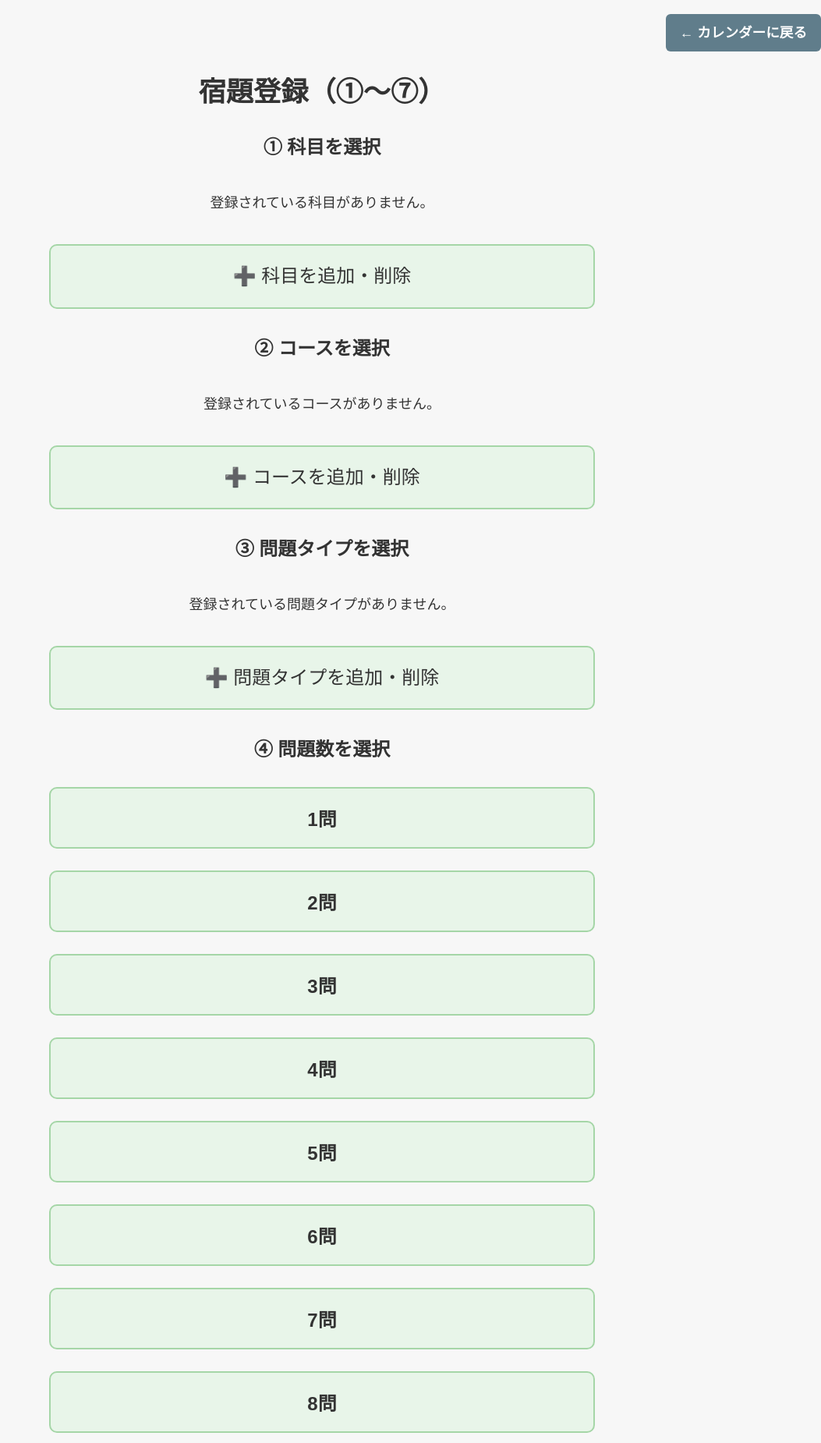
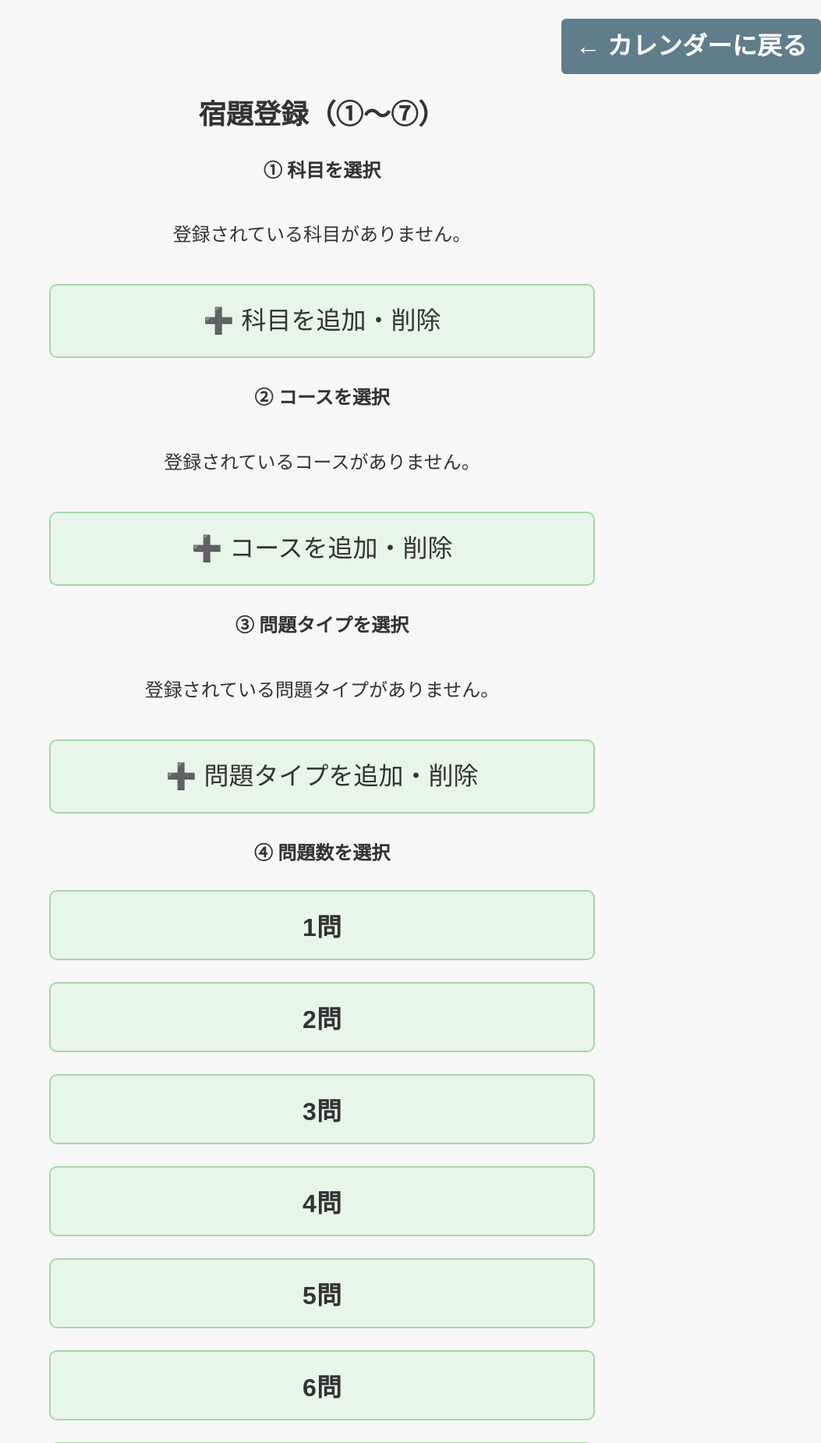
Before and after one commit to masakytkonitiwa/juku_project, a Django app: page /homework/add/ in a window 1280 px wide. Shown: the top 1850 px of the page at 78% size, without its empty margins (227-1280 px from the left). Run offline with Django 4.2, Linux system fonts and the light colour scheme; data comes from the database, SQL or seed files in the repository; data that the repository does not hold is empty.

Commit message:
カレンダーUI・テンプレートUI・フォントサイズ統一を反映

```diff
--- a/homework/static/homework/style.css
+++ b/homework/static/homework/style.css
@@ -6,7 +6,7 @@ body {
     line-height: 1.6;
     margin: 0;
     padding: 0;
-    font-size: 18px;
+    font-size: 24px;
 }
 
 /* 汎用コンテナ */
@@ -40,7 +40,7 @@ button {
     width: 100%;
     padding: 12px;
     margin-top: 8px;
-    font-size: 1.1em;
+    font-size: 2em;
     border: 1px solid #ccc;
     border-radius: 8px;
     box-sizing: border-box;
@@ -101,7 +101,7 @@ button:active {
 
 .date-label {
     font-weight: bold;
-    font-size: 1.1rem;
+    font-size: 2rem;
     margin-bottom: 6px;
 }
 
@@ -109,7 +109,7 @@ button:active {
 .event-item,
 .lesson-item,
 .homework-box {
-    font-size: 0.9rem;
+    font-size: 2rem;
     margin-top: 4px;
     padding: 4px 6px;
     border-radius: 4px;
@@ -149,7 +149,7 @@ button:active {
     background-color: white;
     color: #4CAF50;
     font-weight: bold;
-    font-size: 1.6rem;
+    font-size: 2rem;
     cursor: pointer;
     text-align: center;
     transition: all 0.3s ease;
@@ -218,7 +218,7 @@ h2 {
 .time-button {
     width: 100%;
     max-width: 700px;
-    font-size: 1.5rem;
+    font-size: 2rem;
     padding: 20px;
     border: 2px solid #a5d6a7;
     border-radius: 10px;
@@ -254,7 +254,7 @@ h2 {
 /* 時刻入力 */
 .time-input {
     padding: 14px 20px;
-    font-size: 1.3rem;
+    font-size: 2rem;
     border: 2px solid #ccc;
     border-radius: 8px;
     background-color: #f9f9f9;
@@ -302,7 +302,7 @@ h2 {
     border-radius: 6px;
     text-decoration: none;
     font-weight: bold;
-    font-size: 1.1rem;
+    font-size: 2rem;
     transition: background-color 0.3s ease;
 }
 
@@ -320,7 +320,7 @@ h2 {
     .template-button,
     .subject-button, .cycle-button, .course-button,
     .problem-type-button, .problem-count-button {
-        font-size: 1.2rem;
+        font-size: 2rem;
         padding: 16px;
     }
 
```
